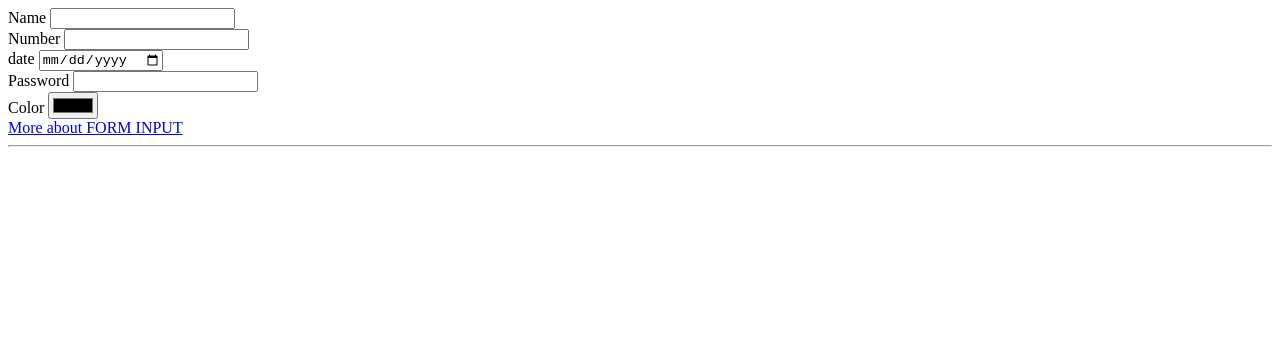
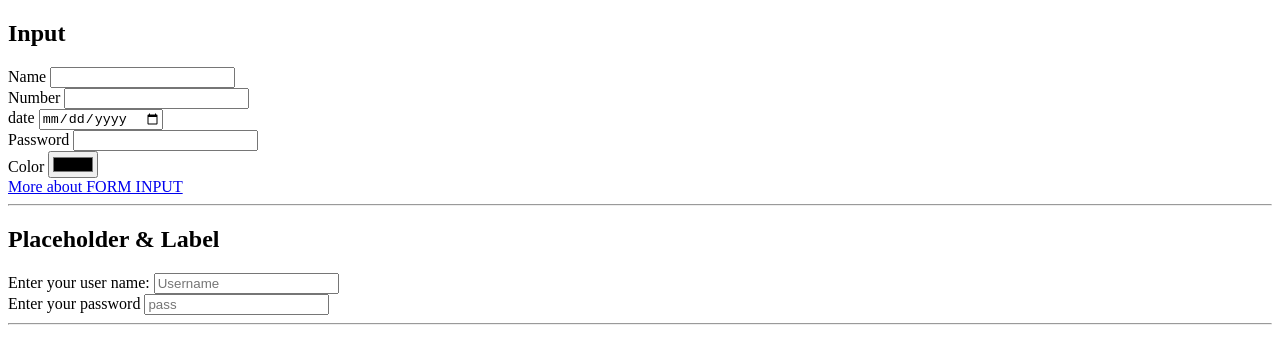
Before and after one commit to Ishan0011/Web-dev, a plain HTML site: page form.html in a window 1280 px wide. Drawn offline with Linux system fonts and the light colour scheme.

Commit message:
label placeholder

```diff
--- a/form.html
+++ b/form.html
@@ -8,6 +8,7 @@
 <body>
     <form action="/action"></form> <!--form- collect data | action define next action to perform i.e redirectin a page etc-->
     <!--input attribute -->
+    <h2>Input</h2>
     Name
     <input type="text">
     <br>
@@ -25,5 +26,18 @@
     <br>
     <a href="https://developer.mozilla.org/en-US/docs/Web/HTML/Reference/Elements/input">More about FORM INPUT</a>
     <hr>  <!-- create a partition line -->
+    <h2>Placeholder & Label</h2>
+    <div> <!--label  connect input and text | palceholder define inside input--->
+
+          <!-- basic way of using label  -->
+        <label>
+            Enter your user name: <input type="text" placeholder="Username">
+        </label>
+    <br>
+        <!-- classical approch of label -->
+         <label for="password">Enter your password</label>
+         <input type="password" id="password" placeholder="pass">
+    </div>
+    <hr>
 </body>
 </html>
```
